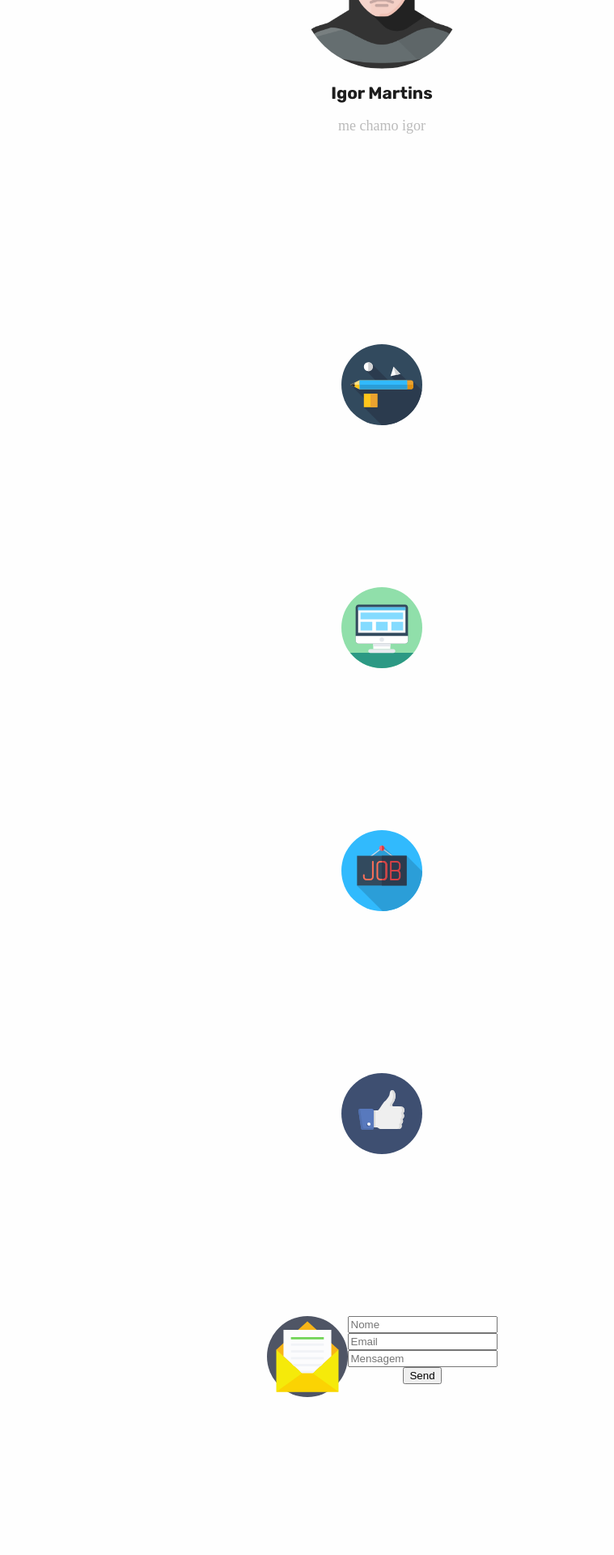
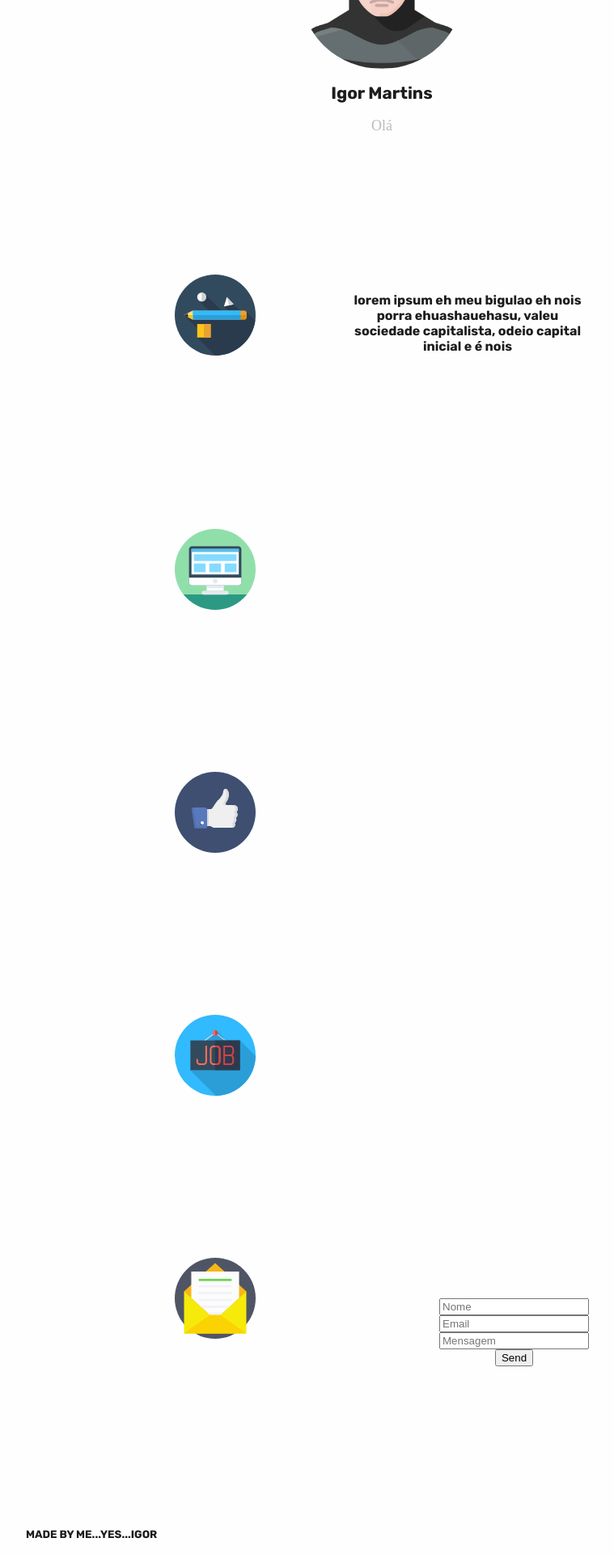
Before and after one commit to oliverigor/portifolio, a React (Create React App) app: page / in a window 1280 px wide. Shown: the part 205-2125 px from the top of the page at 81% size, without its empty margins (168-927 px from the left). Before the commit the page ends 1934 px from the top, so only its background shows below. Built offline with nearby package versions, Linux system fonts and the light colour scheme; a web font is replaced by a local one.

Commit message:
colocando os textos e alinhando com os itens

```diff
--- a/public/index.html
+++ b/public/index.html
@@ -10,7 +10,7 @@
       homescreen on Android. See https://developers.google.com/web/fundamentals/engage-and-retain/web-app-manifest/
     -->
     <link href="https://fonts.googleapis.com/css?family=Gugi" rel="stylesheet">
-    <link href="https://fonts.googleapis.com/css?family=Rubik:400,500,700" rel="stylesheet">
+    <link href="https://fonts.googleapis.com/css?family=Rubik:300,400,500,700" rel="stylesheet">
     <link rel="manifest" href="%PUBLIC_URL%/manifest.json">
     <link rel="apple-touch-icon" sizes="180x180" href="%PUBLIC_URL%/apple-touch-icon.png">
 <link rel="icon" type="image/png" href="%PUBLIC_URL%/favicon-32x32.png" sizes="32x32">
--- a/src/App.js
+++ b/src/App.js
@@ -33,21 +33,22 @@ class App extends Component {
 
           <div className="skill_box">
             <img src={Skills} width={100} />
+            <h3 className="text_box">lorem ipsum eh meu bigulao eh nois porra ehuashauehasu, valeu sociedade capitalista, odeio capital inicial e é nois</h3>
           </div>
           <div className="skill_box">
             <img src={Computer} width={100} />
           </div>
           <div className="skill_box">
-            <img src={Job} width={100} />
+            <img src={Like} width={100} />
           </div>
           <div className="skill_box">
-            <img src={Like} width={100} />
+            <img src={Job} width={100} />
           </div>
           <div className="skill_box">
             <div>
             <img src={Letter} width={100} />
             </div>
-            <div>
+            <div style={{marginTop:'50px'}}>
             <form action="https://formspree.io/m.oliverunb@gmail.com" method="POST">
 
               <div>
@@ -67,6 +68,14 @@ class App extends Component {
           </div>
 
         </div>
+
+        <div className="footer">
+
+          <small>
+            <h4>MADE BY ME...YES...IGOR</h4>
+          </small>
+
+        </div>
       </div>
     );
   }
--- a/src/index.css
+++ b/src/index.css
@@ -5,9 +5,11 @@ body {
   background-color: #fefefe;
 }
 
-h1 {
+h1,h2,h3,h4 {
   font-family: 'Rubik', sans-serif;
+  color:#1d1d1d;
 }
+
 p {
   color:#bbb;
 }
@@ -18,12 +20,29 @@ p {
 
 .skill_set{
   margin-top: 100px;
-  width: 50%;
+  width: 40%;
   margin: auto;
 }
 
 .skill_box{
   display:flex;
-  justify-content:center;
+  justify-content:space-between;
   margin-top:200px;
 }
+
+.skill_box:first-child{
+  margin-top:100px;
+}
+
+.footer{
+  margin-top: 200px;
+  text-align: left;
+  margin-left: 200px;
+}
+
+.text_box{
+  margin-left: 60px;
+  margin-top: 36px;
+  font-size: 16px;
+  width:300px;
+}
```
